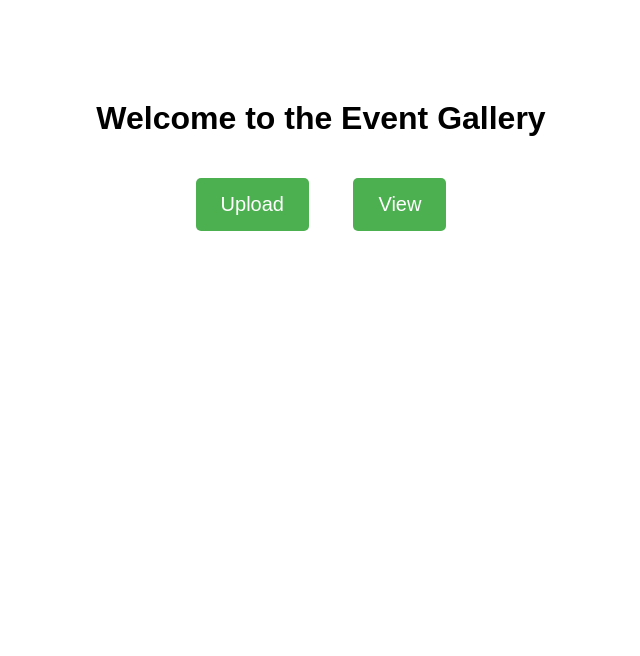
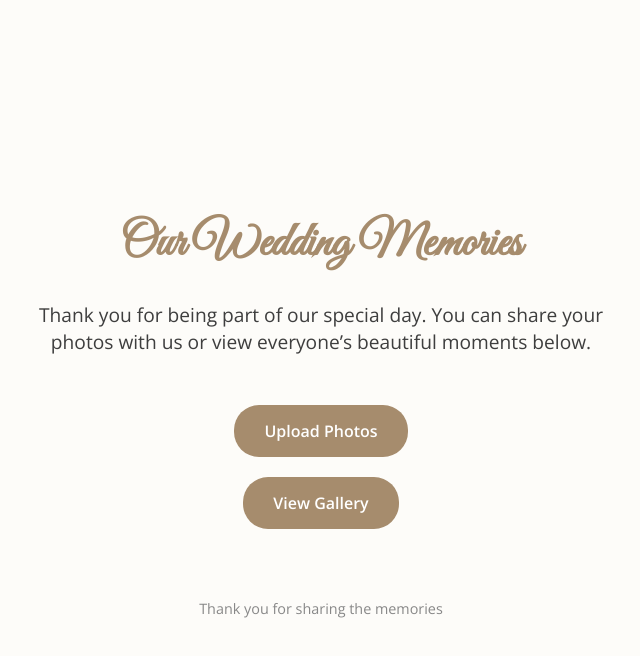
Before and after one commit to Weselnie/image_upload, a plain HTML site: page index.html in a window 1280 px wide. Shown: the whole page, without its empty margins (319-959 px from the left). Drawn offline with nearby package versions, Linux system fonts and the light colour scheme.

Commit message:
Update index.html

```diff
--- a/index.html
+++ b/index.html
@@ -1,25 +1,100 @@
 <!DOCTYPE html>
 <html lang="en">
 <head>
-  <meta charset="UTF-8">
-  <title>Event Photo Booth</title>
+  <meta charset="UTF-8" />
+  <meta name="viewport" content="width=device-width, initial-scale=1.0" />
+  <title>Our Wedding Memories</title>
+  <link href="https://fonts.googleapis.com/css2?family=Great+Vibes&family=Open+Sans:wght@400;600&display=swap" rel="stylesheet">
   <style>
-    body { font-family: Arial; text-align: center; margin-top: 100px; }
-    a.button {
+    :root {
+      --main-bg: #fdfcf9;
+      --accent: #a68c6d;
+      --button-bg: #a68c6d;
+      --button-hover: #8b7354;
+      --text: #3e3e3e;
+    }
+
+    * {
+      box-sizing: border-box;
+    }
+
+    body {
+      margin: 0;
+      padding: 0;
+      font-family: 'Open Sans', sans-serif;
+      background-color: var(--main-bg);
+      color: var(--text);
+      display: flex;
+      flex-direction: column;
+      align-items: center;
+      justify-content: center;
+      min-height: 100vh;
+      text-align: center;
+      padding: 30px 20px;
+    }
+
+    h1 {
+      font-family: 'Great Vibes', cursive;
+      font-size: 3rem;
+      color: var(--accent);
+      margin-bottom: 0.5rem;
+    }
+
+    p {
+      font-size: 1.2rem;
+      margin-bottom: 2.5rem;
+      max-width: 600px;
+    }
+
+    .button {
       display: inline-block;
-      padding: 15px 25px;
-      margin: 20px;
-      font-size: 20px;
-      background-color: #4CAF50;
+      padding: 15px 30px;
+      margin: 10px;
+      font-size: 1rem;
+      font-weight: 600;
       color: white;
+      background-color: var(--button-bg);
+      border: none;
+      border-radius: 25px;
       text-decoration: none;
-      border-radius: 5px;
+      transition: all 0.3s ease;
+    }
+
+    .button:hover {
+      background-color: var(--button-hover);
+      transform: scale(1.05);
+    }
+
+    .footer {
+      margin-top: 60px;
+      font-size: 0.9rem;
+      color: #888;
+    }
+
+    @media (max-width: 600px) {
+      h1 {
+        font-size: 2.2rem;
+      }
+
+      .button {
+        width: 90%;
+        font-size: 1.05rem;
+        padding: 14px;
+      }
+
+      p {
+        font-size: 1rem;
+      }
     }
   </style>
 </head>
 <body>
-  <h1>Welcome to the Event Gallery</h1>
-  <a class="button" href="https://docs.google.com/forms/d/e/1FAIpQLSchoLgn3lOpOcwvlh_LAic8pg4hZgDwKr_QjekO7kJ9w8goHw/viewform?usp=dialog" target="_blank">Upload</a>
-  <a class="button" href="https://drive.google.com/drive/folders/1U7OG43L2CxsB3rdrGXHFwA8e_xWLb3IcYlrFaZhhVEmuEyu0u7_Ic-wMHEyquc83bGE1B2Eb" target="_blank">View</a>
+  <h1>Our Wedding Memories</h1>
+  <p>Thank you for being part of our special day. You can share your photos with us or view everyone’s beautiful moments below.</p>
+
+  <a class="button" href="https://docs.google.com/forms/d/e/1FAIpQLSchoLgn3lOpOcwvlh_LAic8pg4hZgDwKr_QjekO7kJ9w8goHw/viewform?usp=dialog" target="_blank">Upload Photos</a>
+  <a class="button" href="https://drive.google.com/drive/folders/1U7OG43L2CxsB3rdrGXHFwA8e_xWLb3IcYlrFaZhhVEmuEyu0u7_Ic-wMHEyquc83bGE1B2Eb" target="_blank">View Gallery</a>
+
+  <div class="footer">Thank you for sharing the memories</div>
 </body>
 </html>
```
